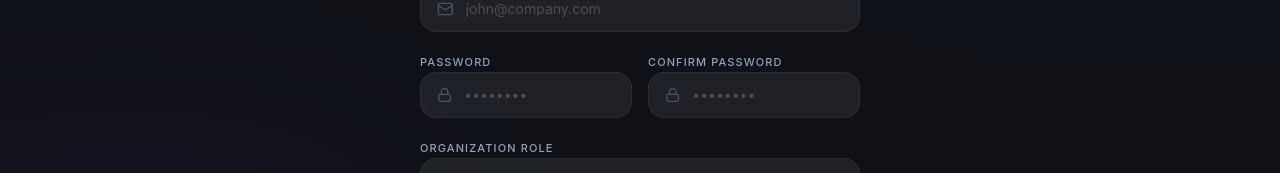
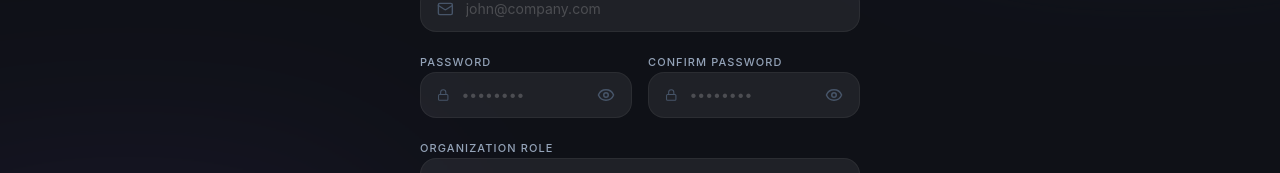
Before and after one commit to nico091256/PdpSales, a React (Vite) app: page /register in a window 1280 px wide. Shown: the part 368-541 px from the top of the page. Built offline with nearby package versions, Linux system fonts and the light colour scheme; no server answers.

Commit message:
fix: resolve build errors due to unused variables and add password toggle

```diff
--- a/src/pages/register/RegisterPage.tsx
+++ b/src/pages/register/RegisterPage.tsx
@@ -1,6 +1,6 @@
 import { useState } from 'react';
 import { Link, useNavigate } from 'react-router-dom';
-import { TrendingUp, Loader2, User, Mail, Lock, Building2, ChevronDown } from 'lucide-react';
+import { TrendingUp, Loader2, User, Mail, Lock, Building2, ChevronDown, Eye, EyeOff } from 'lucide-react';
 import toast from 'react-hot-toast';
 import { authApi } from '@entities/auth/api/authApi';
 import { useAuthStore } from '@entities/auth';
@@ -163,6 +163,13 @@
                   value={form.password}
                   onChange={set('password')}
                 />
+                <button
+                  type="button"
+                  onClick={() => setShowPassword(!showPassword)}
+                  className="text-[var(--color-text-muted)] hover:text-white transition-colors"
+                >
+                  {showPassword ? <EyeOff size={18} /> : <Eye size={18} />}
+                </button>
               </div>
             </div>
 
@@ -178,6 +185,13 @@
                   value={form.confirmPassword}
                   onChange={set('confirmPassword')}
                 />
+                <button
+                  type="button"
+                  onClick={() => setShowPassword(!showPassword)}
+                  className="text-[var(--color-text-muted)] hover:text-white transition-colors"
+                >
+                  {showPassword ? <EyeOff size={18} /> : <Eye size={18} />}
+                </button>
               </div>
             </div>
           </div>
--- a/src/widgets/layouts/MainLayout.tsx
+++ b/src/widgets/layouts/MainLayout.tsx
@@ -3,12 +3,11 @@
 import { Sidebar } from './Sidebar';
 import { Header } from './Header';
 import { cn } from '@shared/lib/utils';
-import { useMediaQuery } from '@shared/lib/hooks/use-media-query';
+
 
 export function MainLayout() {
   const [collapsed, setCollapsed] = useState(false);
   const [isMobileMenuOpen, setIsMobileMenuOpen] = useState(false);
-  const isMobile = useMediaQuery('(max-width: 1023px)');
   const location = useLocation();
 
   // Close mobile menu on route change
```
